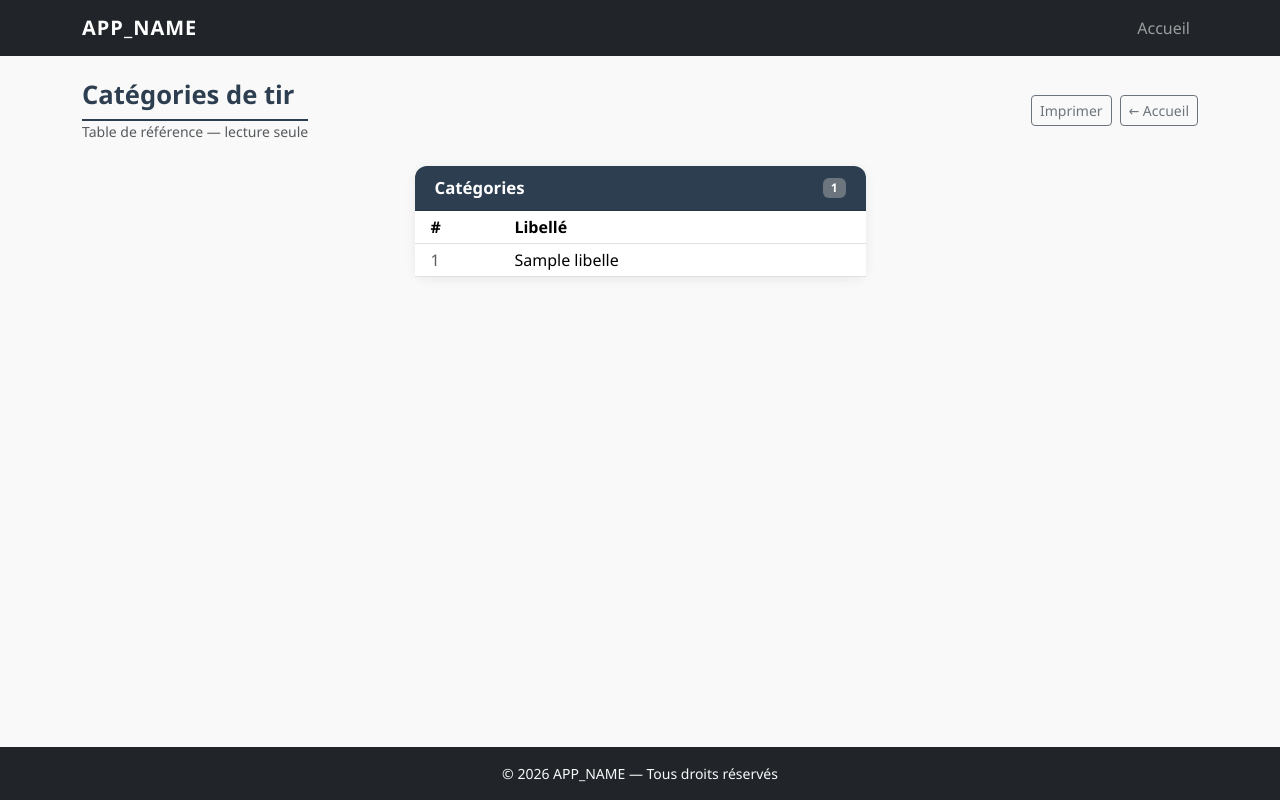
After one commit to Charles974/Javeline, a PHP site: the page made by app/views/categories/index.php in a window 1280 px wide. The commit adds this page. Run offline with PHP 8.4, Linux system fonts and the light colour scheme; tables that the repository leaves empty hold one stand-in row (values such as "Sample post"); the template is opened without the code that fills it: most values are stand-ins (such as "Sample title", 1, 10 or a date in 2020); some libraries are stand-ins or nearby versions.

Commit message:
feat: page de consultation des catégories de tir avec impression
- CategorieModel : findAll() trié alphabétiquement
- CategorieController : index() et imprimer() (layout print)
- Vue categories/index.php : tableau lecture seule + bouton Imprimer
- Vue categories/imprimer.php : rendu minimaliste pour window.print()
- Routes GET /categories et GET /categories/imprimer
- Bouton "Catégories de tir" ajouté sur la page d'accueil

Co-Authored-By: Claude Sonnet 4.6 <noreply@anthropic.com>
Claude-Session: https://claude.ai/code/session_01QTHgJcJBCFVaWKJfsZeCCE

```diff
--- /dev/null
+++ b/app/views/categories/index.php
@@ -0,0 +1,50 @@
+<div class="page-header mb-4 d-flex align-items-center justify-content-between flex-wrap gap-2">
+    <div>
+        <h1 class="mb-0">Catégories de tir</h1>
+        <p class="text-muted mb-0 small">Table de référence — lecture seule</p>
+    </div>
+    <div class="d-flex gap-2">
+        <a href="<?= APP_URL ?>/categories/imprimer"
+           target="_blank"
+           class="btn btn-outline-secondary btn-sm"
+           aria-label="Imprimer la liste des catégories">
+            Imprimer
+        </a>
+        <a href="<?= APP_URL ?>/" class="btn btn-outline-secondary btn-sm" aria-label="Retour à l'accueil">
+            ← Accueil
+        </a>
+    </div>
+</div>
+
+<div class="row justify-content-center">
+    <div class="col-md-6 col-lg-5">
+        <div class="card liste-card">
+            <div class="card-header d-flex justify-content-between align-items-center">
+                <h2 class="card-titre mb-0">Catégories</h2>
+                <span class="badge bg-secondary"><?= count($categories) ?></span>
+            </div>
+            <div class="card-body p-0">
+                <?php if (empty($categories)): ?>
+                    <p class="liste-vide-sm">Aucune catégorie enregistrée.</p>
+                <?php else: ?>
+                    <table class="table table-sm table-hover mb-0" aria-label="Liste des catégories de tir">
+                        <thead>
+                            <tr>
+                                <th scope="col" class="ps-3">#</th>
+                                <th scope="col">Libellé</th>
+                            </tr>
+                        </thead>
+                        <tbody>
+                            <?php foreach ($categories as $i => $cat): ?>
+                            <tr>
+                                <td class="ps-3 text-muted"><?= $i + 1 ?></td>
+                                <td><?= htmlspecialchars($cat['libelle']) ?></td>
+                            </tr>
+                            <?php endforeach; ?>
+                        </tbody>
+                    </table>
+                <?php endif; ?>
+            </div>
+        </div>
+    </div>
+</div>
--- a/app/views/home/index.php
+++ b/app/views/home/index.php
@@ -34,6 +34,11 @@
                 aria-label="Créer un nouveau challenge">
             Créer un challenge
         </button>
+        <a href="<?= APP_URL ?>/categories"
+           class="btn btn-nav"
+           aria-label="Consulter les catégories de tir">
+            Catégories de tir
+        </a>
         <a href="<?= APP_URL ?>/challenges/historique"
            class="btn btn-nav"
            aria-label="Voir l'historique des challenges">
--- a/routes/web.php
+++ b/routes/web.php
@@ -16,6 +16,10 @@ $router->post('/challenges/:id/inscrire',                       'ChallengeContro
 $router->post('/challenges/:id/modifier-inscriptions',          'ChallengeController', 'modifierInscriptions');
 $router->post('/challenges/:id/supprimer-inscription',          'ChallengeController', 'supprimerInscription');
 
+// Catégories de tir
+$router->get('/categories',           'CategorieController', 'index');
+$router->get('/categories/imprimer',  'CategorieController', 'imprimer');
+
 // Membres
 $router->get('/membres',              'MembreController', 'index');
 $router->get('/membres/get/:id',      'MembreController', 'get');
```
Also changed, not shown: app/controllers/CategorieController.php (added, +39 -0 lines), app/models/CategorieModel.php (added, +14 -0 lines), app/views/categories/imprimer.php (added, +24 -0 lines).
